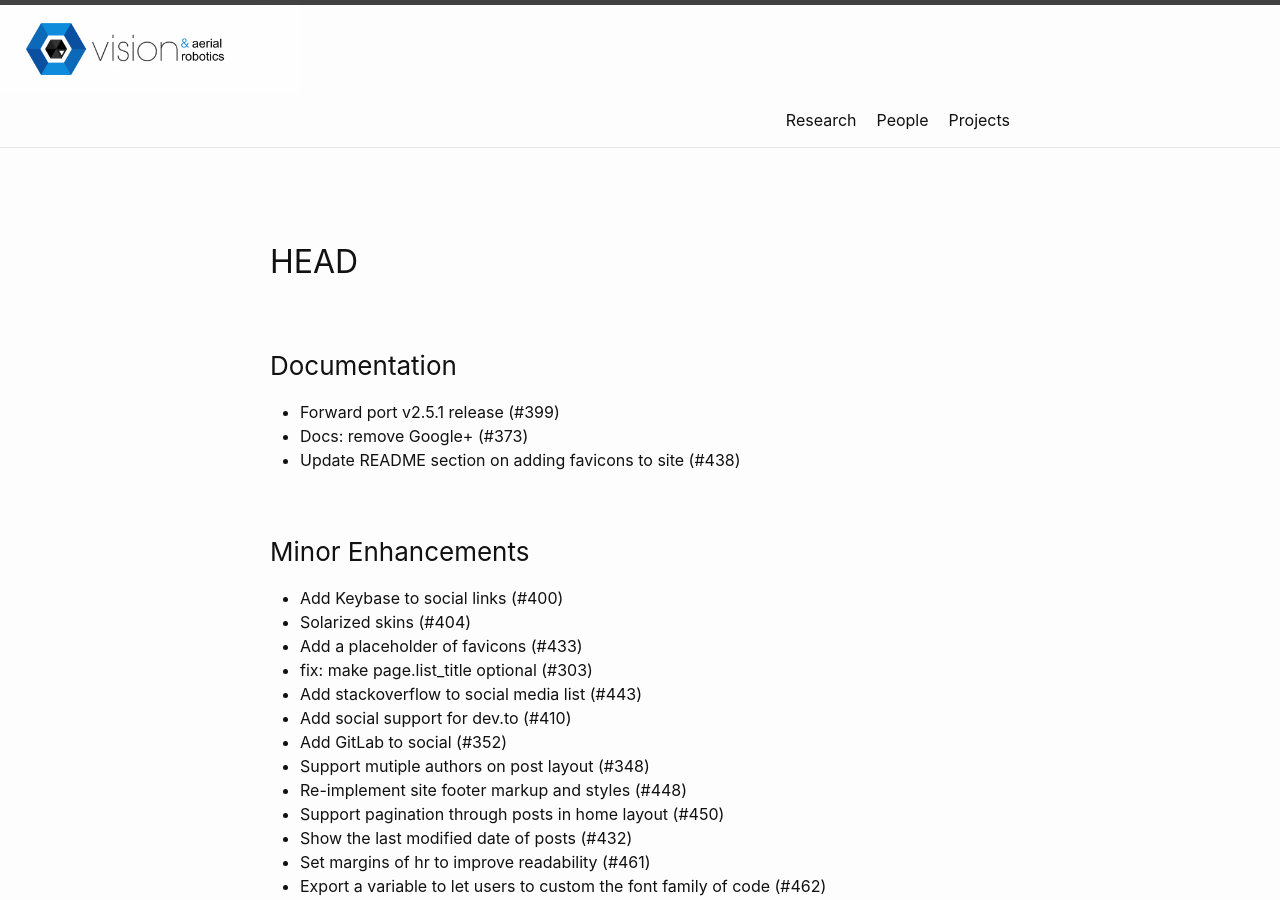
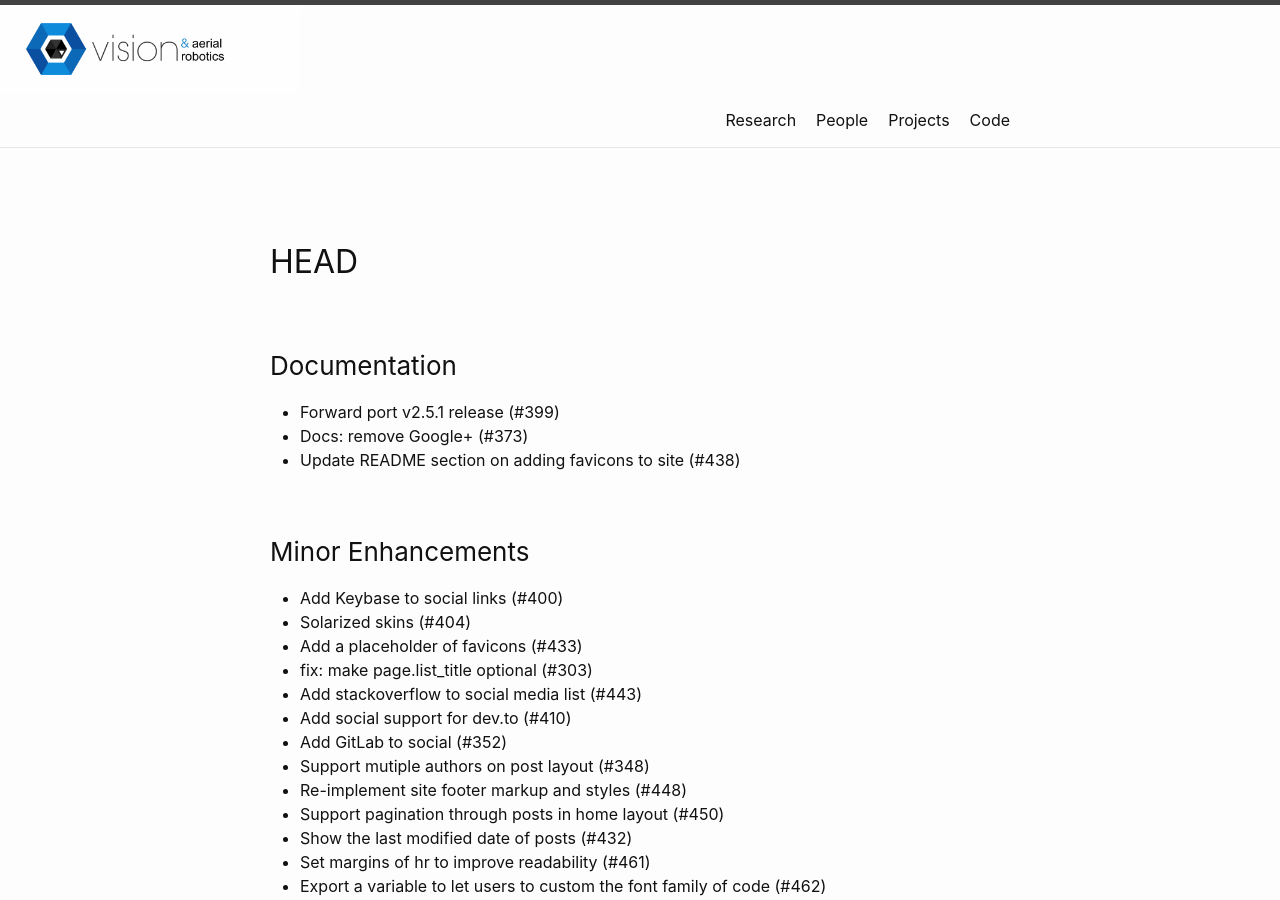
Before and after one commit to cvar-upm/cvar-upm.github.io, a Jekyll site: the page built from History.markdown, in a window 1280 px wide and 900 px high. Built offline with Jekyll 4.4.1, drawn with Linux system fonts in a browser that asks for light colours; our own code applies the rules of GitHub Pages for plain Markdown files.

Commit message:
Update _config.yml

```diff
--- a/_config.yml
+++ b/_config.yml
@@ -51,6 +51,7 @@ header_pages:
  - research.md
  - people.md
  - projects.md
+ - code.md
 
 # Build settings
 theme: minima
```
